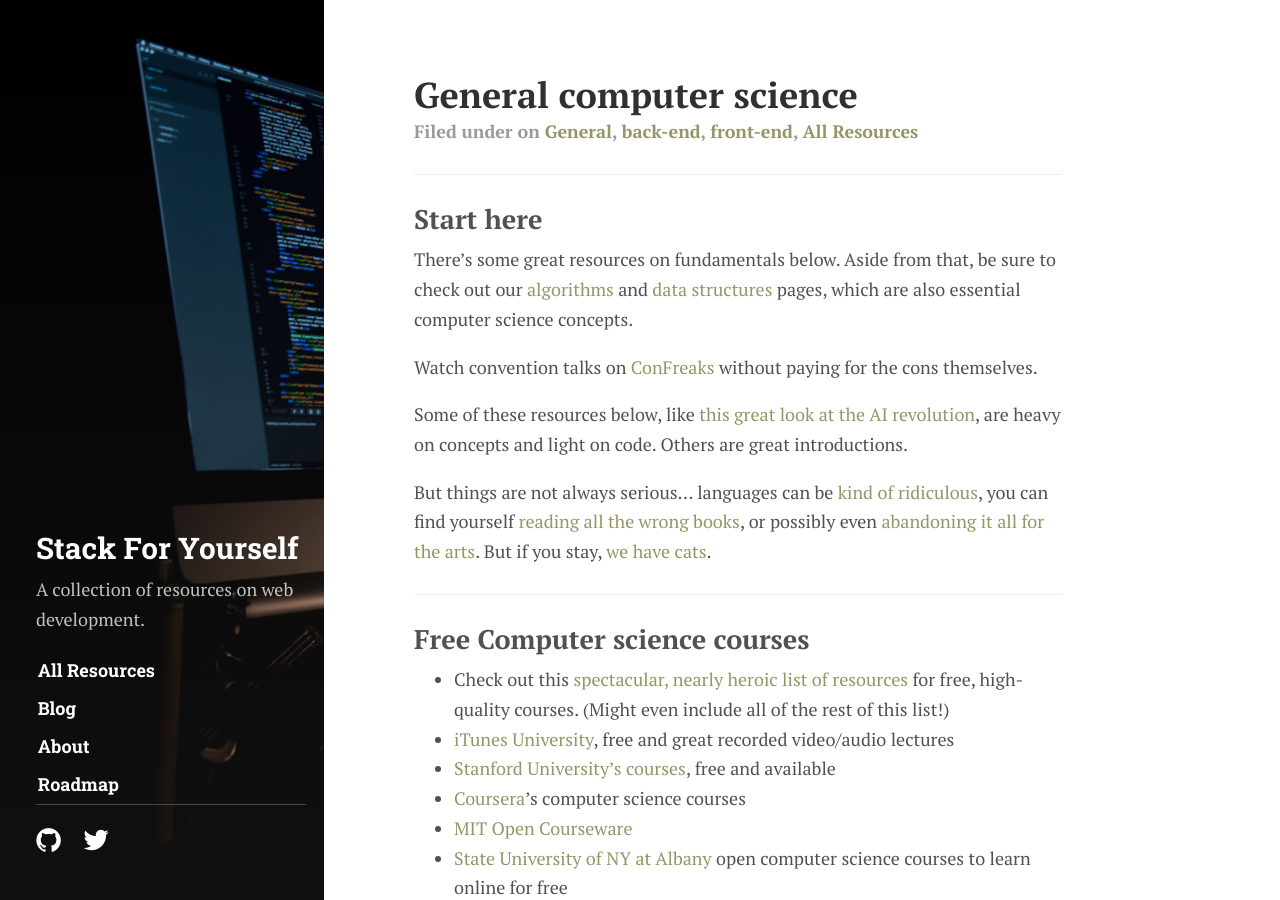
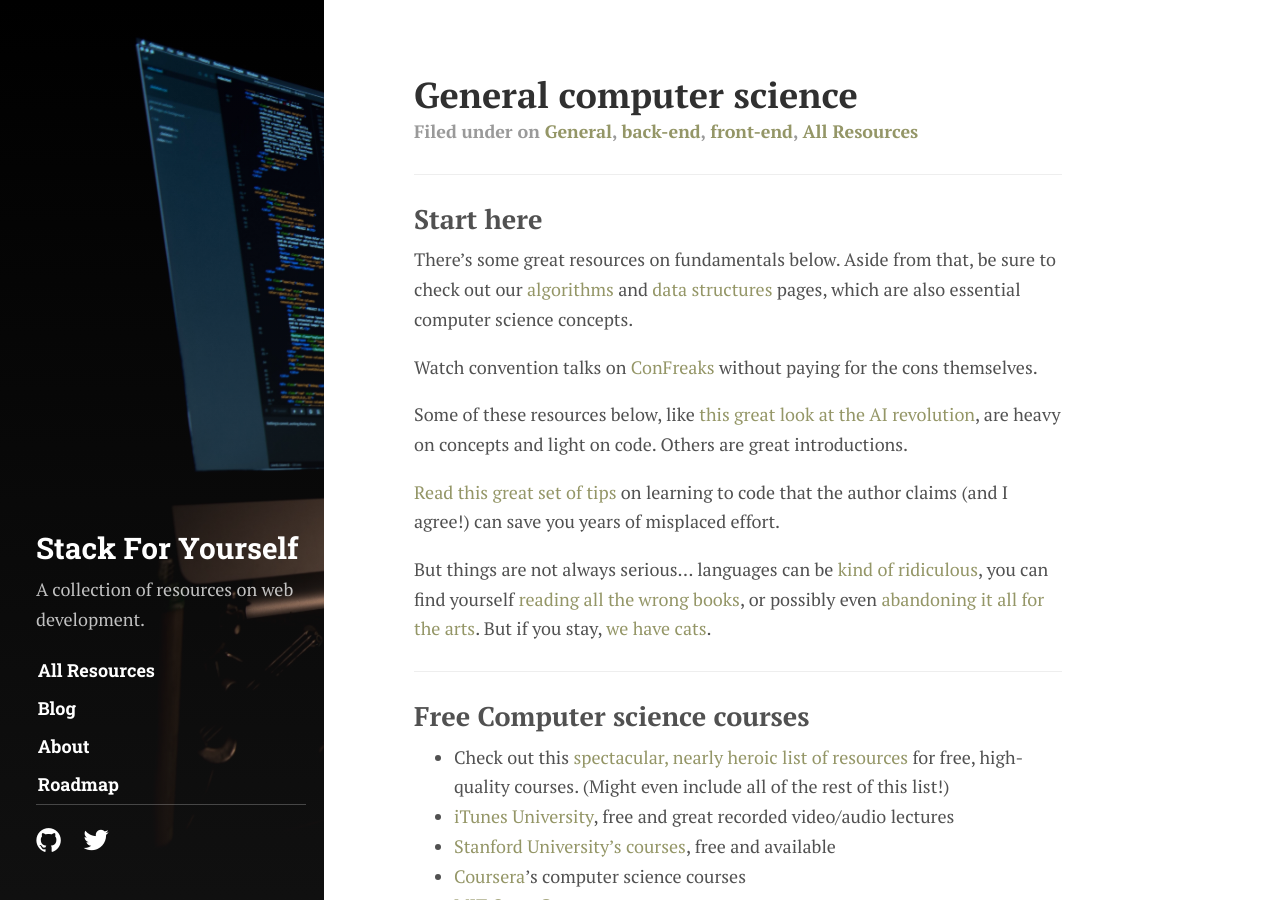
Before and after one commit to mindplace/stack-for-yourself, a Jekyll site: the page built from _posts/2016-10-01-general-uncategorized.md, in a window 1280 px wide and 900 px high. Built offline with Jekyll 4.4.1, drawn with Linux system fonts in a browser that asks for light colours; some web fonts are replaced; comment, search, counter and statistics services are not loaded.

Commit message:
add 13 tips link

```diff
--- a/_posts/2016-10-01-general-uncategorized.md
+++ b/_posts/2016-10-01-general-uncategorized.md
@@ -11,6 +11,8 @@
 Watch convention talks on [ConFreaks](http://confreaks.tv/) without paying for the cons themselves.
 
 Some of these resources below, like [this great look at the AI revolution](https://medium.com/ai-revolution/ai-revolution-101-8dce1d9cb62d#.gupjgxmqb), are heavy on concepts and light on code. Others are great introductions.
+
+[Read this great set of tips](https://medium.com/javascript-scene/learn-to-code-13-tips-that-could-save-you-years-of-effort-92ce799a3e1f#.wai2wx00x) on learning to code that the author claims (and I agree!) can save you years of misplaced effort.
 
 But things are not always serious... languages can be [kind of ridiculous](https://www.destroyallsoftware.com/talks/wat), you can find yourself [reading all the wrong books](http://imgur.com/gallery/vqUQ5), or possibly even [abandoning it all for the arts](http://classicprogrammerpaintings.com/archive#_=_). But if you stay, [we have cats](https://http.cat/).
 
```
